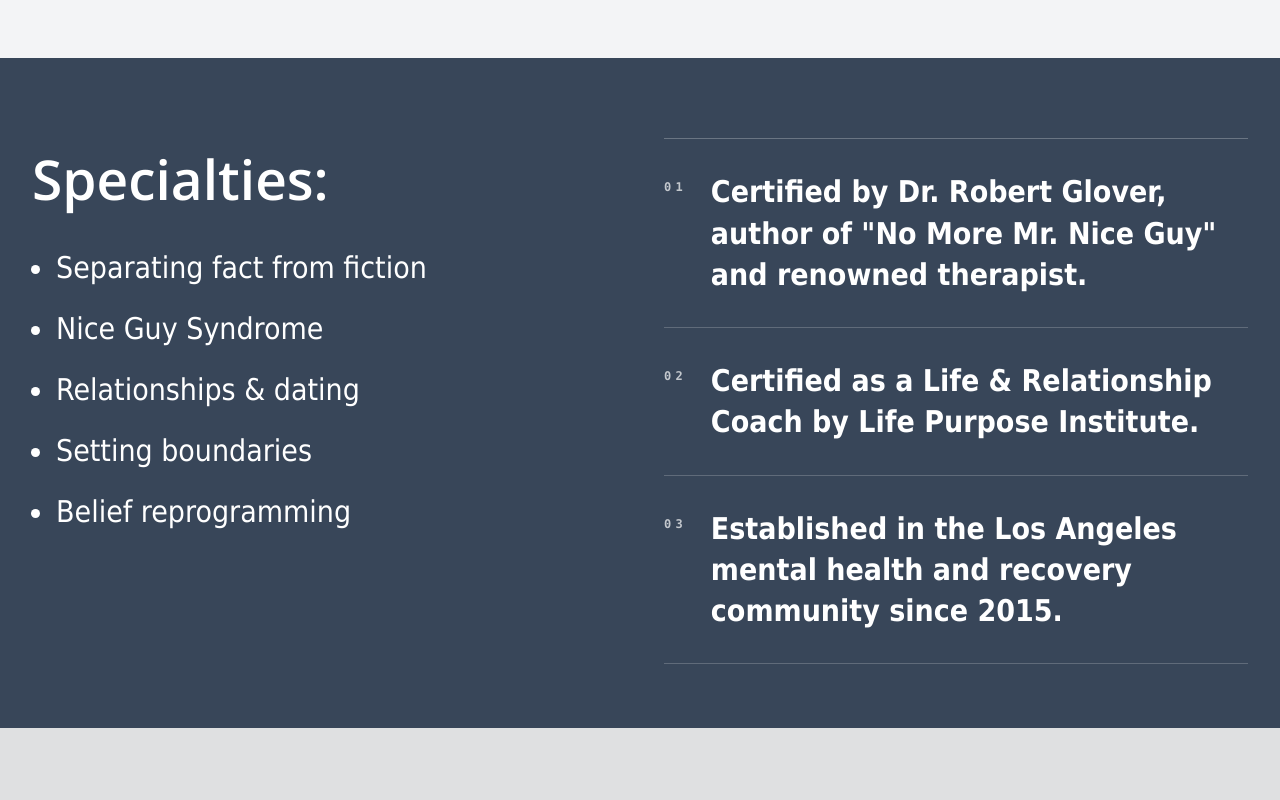
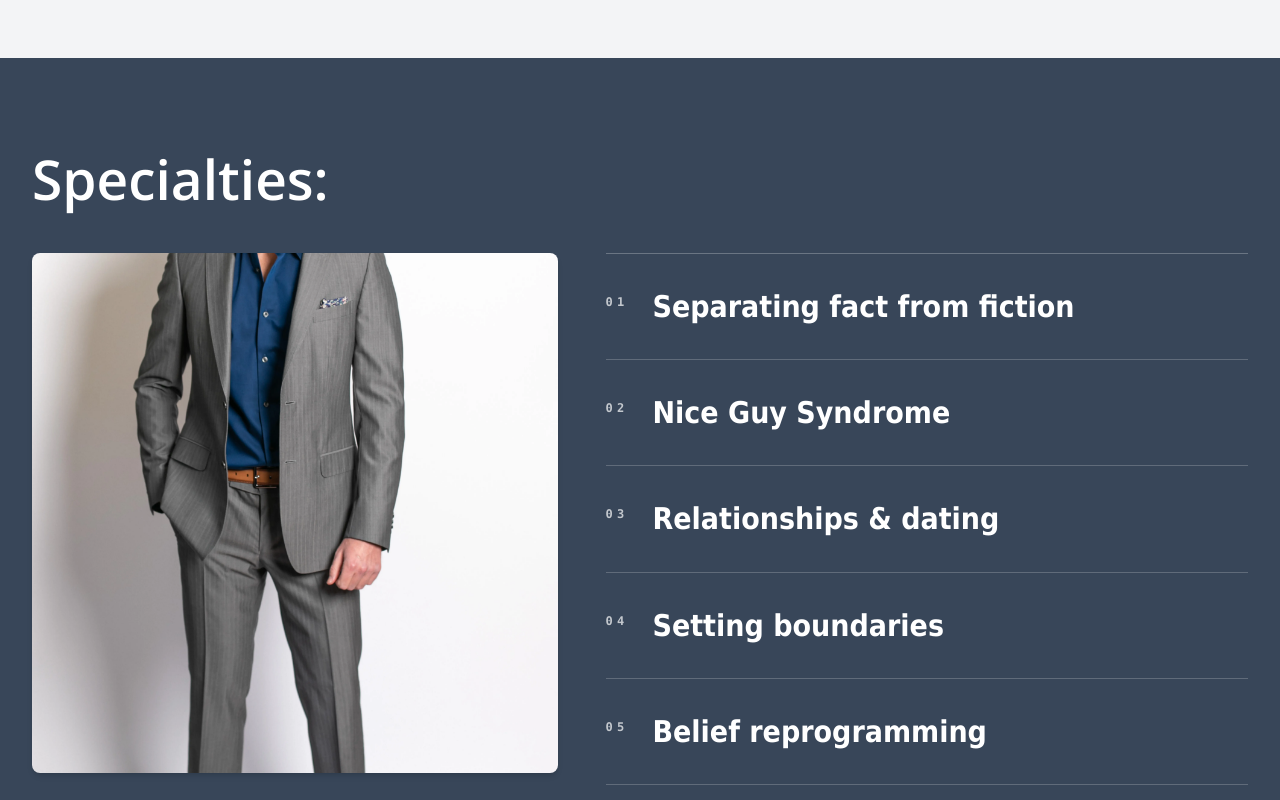
Before and after one commit to michaelzick/michaelzick.com, a Next.js app: page / in a window 1280 px wide. Shown: the part 3020-3820 px from the top of the page. Built offline with nearby package versions, Linux system fonts and the light colour scheme.

Commit message:
moved bullets to about; added suit img; moved specialties bullets to right

```diff
--- a/app/about/page.tsx
+++ b/app/about/page.tsx
@@ -29,6 +29,12 @@ export const metadata: Metadata = {
 }
 
 export default function About() {
+  const credentials = [
+    'Certified by Dr. Robert Glover, author of "No More Mr. Nice Guy" and renowned therapist.',
+    'Certified as a Life & Relationship Coach by Life Purpose Institute.',
+    'Established in the Los Angeles mental health and recovery community since 2015.',
+  ]
+
   return (
     <div className="flex flex-col">
       <section
@@ -42,7 +48,7 @@ export default function About() {
       </section>
 
       <section className="px-6 md:px-8 pt-24 md:pt-32 bg-gray-100 text-default-grey">
-        <div className="max-w-[1400px] mx-auto">
+        <div className="max-w-[1400px] mx-auto space-y-12">
           <div className="flex flex-col md:flex-row md:items-center gap-8">
             <FadeInSection className="md:w-1/2 space-y-6 order-2 md:order-1">
               <h2 className="text-[45px] font-semibold">Michael is all about action.</h2>
@@ -71,6 +77,26 @@ export default function About() {
               />
             </div>
           </div>
+          <FadeInSection>
+            <ul className="list-none border-t border-default-grey/30 p-0">
+              {credentials.map((item, index) => {
+                const itemNumber = String(index + 1).padStart(2, '0')
+                return (
+                  <li
+                    key={item}
+                    className="grid grid-cols-[auto_1fr] gap-x-6 border-b border-default-grey/20 py-7 md:py-8"
+                  >
+                    <span className="mt-2 font-mono text-xs font-semibold tracking-[0.35em] text-default-grey/70">
+                      {itemNumber}
+                    </span>
+                    <p className="text-[26px] font-semibold leading-snug text-default-grey md:text-[30px]">
+                      {item}
+                    </p>
+                  </li>
+                )
+              })}
+            </ul>
+          </FadeInSection>
         </div>
       </section>
 
--- a/components/sections/SpecialtiesSection.tsx
+++ b/components/sections/SpecialtiesSection.tsx
@@ -11,12 +11,14 @@ interface SpecialtiesSectionProps {
 }
 
 export function SpecialtiesSection({ sectionRef, titleRef, scrollMarginTop, isVisible }: SpecialtiesSectionProps) {
-  const highlights = [
-    'Certified by Dr. Robert Glover, author of "No More Mr. Nice Guy" and renowned therapist.',
-    'Certified as a Life & Relationship Coach by Life Purpose Institute.',
-    'Established in the Los Angeles mental health and recovery community since 2015.',
+  const specialties = [
+    'Separating fact from fiction',
+    'Nice Guy Syndrome',
+    'Relationships & dating',
+    'Setting boundaries',
+    'Belief reprogramming',
   ];
-  const { setRef: setHighlightRef, visibleStates: highlightVisible } = useFadeInOnScroll(highlights.length, 0.3);
+  const { setRef: setSpecialtyRef, visibleStates: specialtyVisible } = useFadeInOnScroll(specialties.length, 0.3);
 
   return (
     <section
@@ -25,9 +27,7 @@ export function SpecialtiesSection({ sectionRef, titleRef, scrollMarginTop, isVi
       className="bg-dark-blue px-6 pb-12 pt-16 text-white md:px-8 md:pt-20 md:pb-16"
       style={{ scrollMarginTop }}
     >
-      <div className="mx-auto max-w-[1400px]">
-        <div className="grid items-start gap-12 md:grid-cols-2">
-          <div className="space-y-6">
+      <div className="mx-auto max-w-[1400px] space-y-8">
         <h2
           ref={titleRef}
           className={`font-headline text-[55px] font-semibold transition-opacity duration-700 ease-out ${
@@ -36,23 +36,23 @@ export function SpecialtiesSection({ sectionRef, titleRef, scrollMarginTop, isVi
         >
           Specialties:
         </h2>
-            <ul className="list-disc space-y-4 pl-6 text-[30px]">
-              <li>Separating fact from fiction</li>
-              <li>Nice Guy Syndrome</li>
-              <li>Relationships &amp; dating</li>
-              <li>Setting boundaries</li>
-              <li>Belief reprogramming</li>
-            </ul>
+        <div className="grid items-start gap-12 md:grid-cols-[minmax(0,0.9fr)_minmax(0,1.1fr)]">
+          <div className="order-2 md:order-1">
+            <img
+              src="/img/grey-suit-blue-shirt.webp"
+              alt="Michael in a grey suit and blue shirt"
+              className="h-[360px] w-full rounded-lg object-cover shadow-md max-[767px]:rounded-none sm:h-[420px] md:h-[520px]"
+            />
           </div>
-          <ul className="list-none border-t border-white/25 p-0">
-            {highlights.map((item, index) => {
+          <ul className="order-1 md:order-2 list-none border-t border-white/25 p-0">
+            {specialties.map((item, index) => {
               const itemNumber = String(index + 1).padStart(2, '0');
               return (
                 <li
-                  key={index}
-                  ref={setHighlightRef(index)}
+                  key={item}
+                  ref={setSpecialtyRef(index)}
                   className={`grid grid-cols-[auto_1fr] gap-x-6 border-b border-white/20 py-7 md:py-8 transition-all duration-700 ease-out ${
-                    highlightVisible[index] ? 'opacity-100 translate-y-0' : 'opacity-0 translate-y-6'
+                    specialtyVisible[index] ? 'opacity-100 translate-y-0' : 'opacity-0 translate-y-6'
                   }`}
                 >
                   <span className="mt-2 font-mono text-xs font-semibold tracking-[0.35em] text-white/70">
```
Also changed, not shown: public/img/grey-suit-blue-shirt.webp (added). Lines whose indentation alone changed are shown as unchanged.
